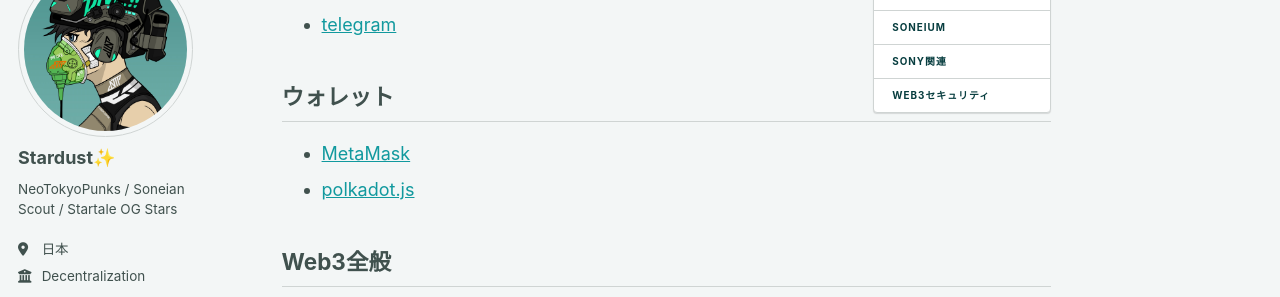
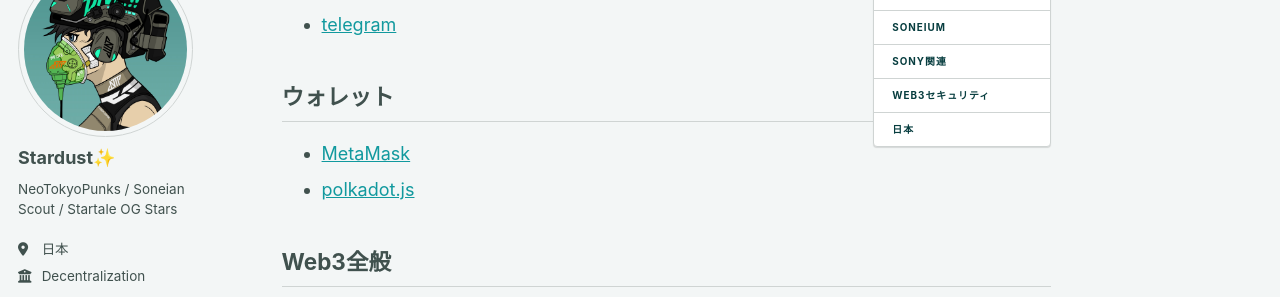
Before and after one commit to stardustdotbox/stardustdotbox.github.io, a Jekyll site: the page built from _pages/links.md, in a window 1280 px wide and 900 px high, scrolled down 570 px. Shown: the part 137-434 px from the top of the window. Built offline with Jekyll 4.4.1, drawn with Linux system fonts in a browser that asks for light colours; a script bundle is joined from its source files by our own code; library files that are not in the unit come from our copies.

Commit message:
Links集を作成する

```diff
--- a/_pages/links.md
+++ b/_pages/links.md
@@ -128,3 +128,7 @@
 ## Web3セキュリティ
 
  * [hacken.io](https://hacken.io/)
+
+## 日本
+
+ * [参政党](https://sanseito.jp/)
```
